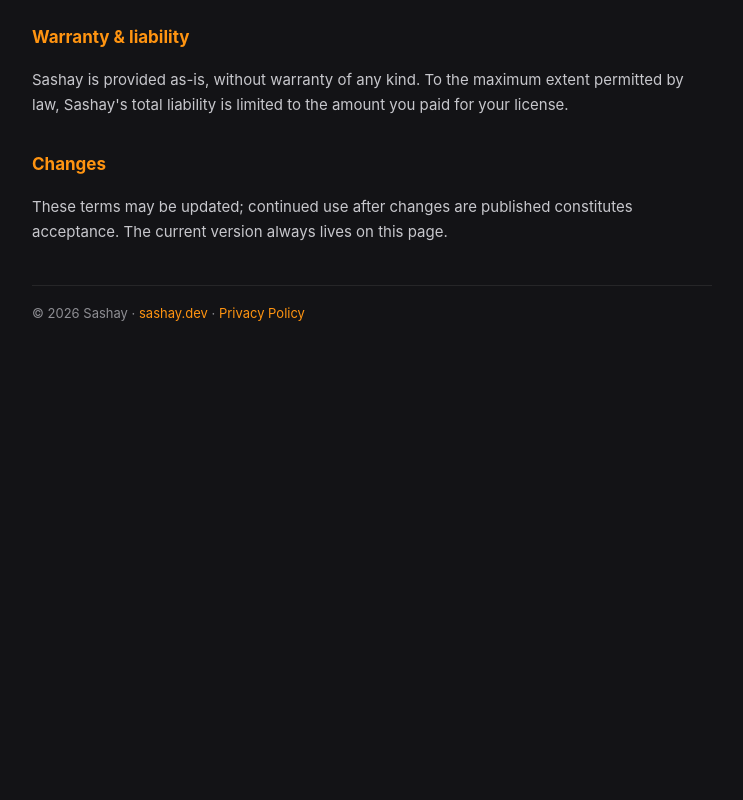
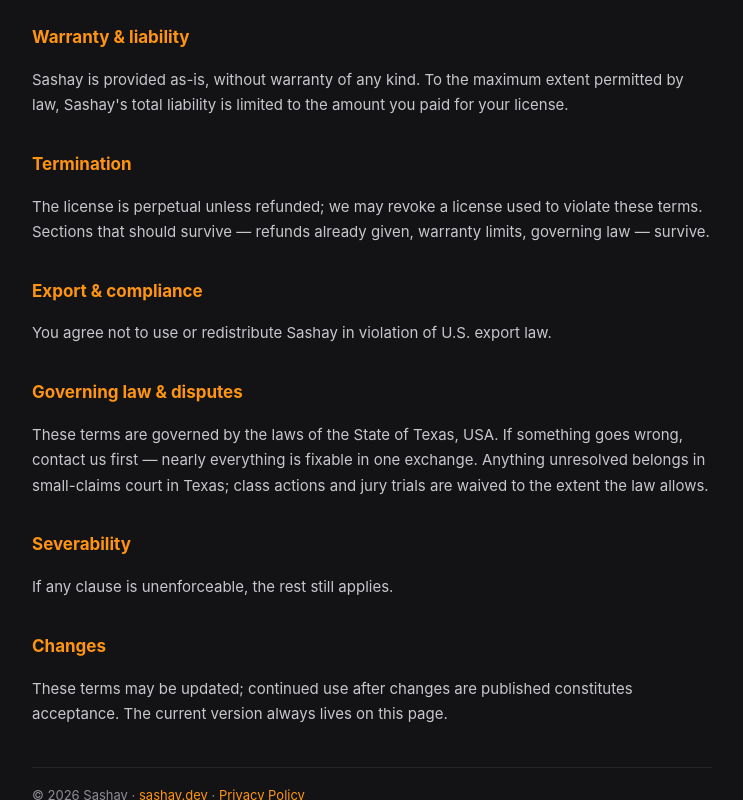
Before and after one commit to cjazinski/sashay.dev, a plain HTML site: page terms.html in a window 1280 px wide. Shown: the part 626-1426 px from the top of the page, without its empty margins (268-1011 px from the left). Before the commit the page ends 1011 px from the top, so only its background shows below. Drawn offline with Linux system fonts and the light colour scheme.

Commit message:
policy hardening: governing law (TX), disputes, severability, termination, export; privacy adds CF hosting disclosure + GDPR block

```diff
--- a/terms.html
+++ b/terms.html
@@ -33,6 +33,18 @@
 <h2>Warranty &amp; liability</h2>
 <p>Sashay is provided as-is, without warranty of any kind. To the maximum extent permitted by law, Sashay's total liability is limited to the amount you paid for your license.</p>
 
+<h2>Termination</h2>
+<p>The license is perpetual unless refunded; we may revoke a license used to violate these terms. Sections that should survive — refunds already given, warranty limits, governing law — survive.</p>
+
+<h2>Export &amp; compliance</h2>
+<p>You agree not to use or redistribute Sashay in violation of U.S. export law.</p>
+
+<h2>Governing law &amp; disputes</h2>
+<p>These terms are governed by the laws of the State of Texas, USA. If something goes wrong, contact us first — nearly everything is fixable in one exchange. Anything unresolved belongs in small-claims court in Texas; class actions and jury trials are waived to the extent the law allows.</p>
+
+<h2>Severability</h2>
+<p>If any clause is unenforceable, the rest still applies.</p>
+
 <h2>Changes</h2>
 <p>These terms may be updated; continued use after changes are published constitutes acceptance. The current version always lives on this page.</p>
 
```
Also changed, not shown: privacy.html (+6 -0 lines).
